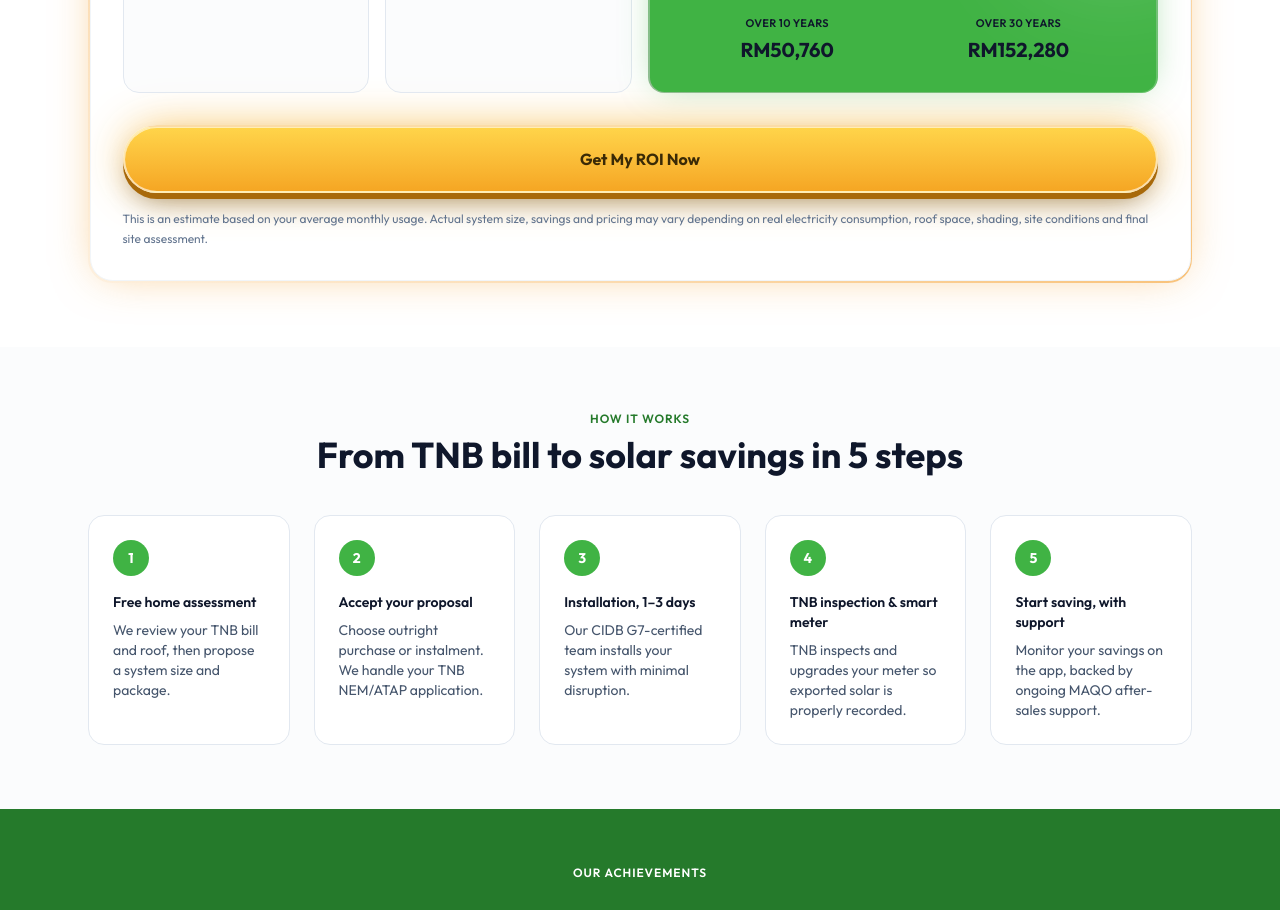
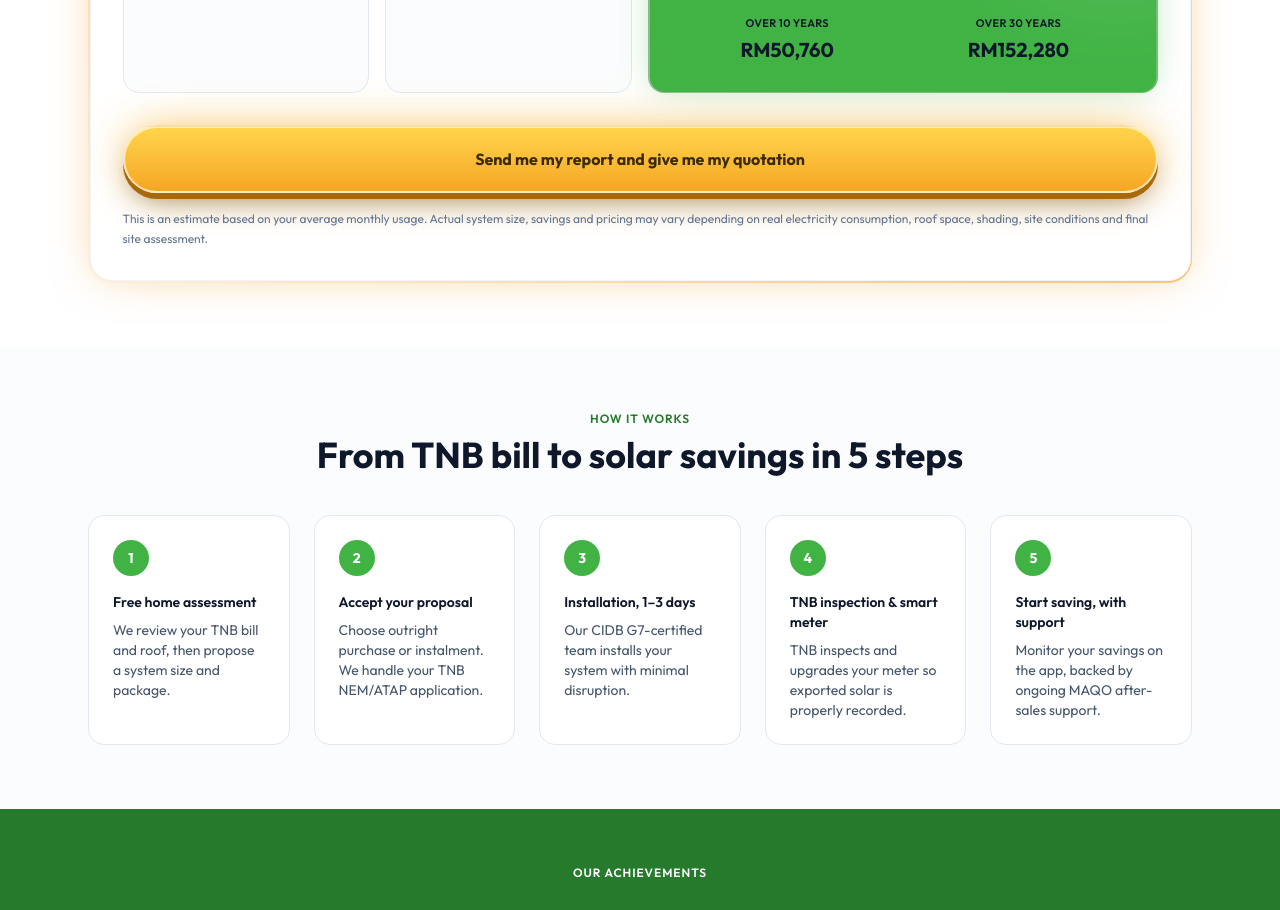
Before and after one commit to FrontierXmaqo/landingpage, a Next.js app: page / in a window 1280 px wide. Shown: the part 3780-4690 px from the top of the page. Built offline with nearby package versions, Linux system fonts and the light colour scheme; no server answers.

Commit message:
send me my report

```diff
--- a/app/components/SolarCalculator.tsx
+++ b/app/components/SolarCalculator.tsx
@@ -208,7 +208,7 @@ export default function SolarCalculator() {
               href="#assessment"
               className="mt-8 flex items-center justify-center gap-2 rounded-full border-2 border-white/60 bg-gradient-to-b from-[#FFD54A] to-[#F5A623] px-8 py-5 text-base font-bold text-[#3a2a06] transition-all duration-150 ease-out shadow-[inset_0_1px_0_rgba(255,255,255,0.6),0_6px_0_0_#a8690a,0_16px_28px_-10px_rgba(60,40,10,0.45),0_0_45px_-6px_rgba(247,181,60,0.9)] hover:-translate-y-0.5 hover:shadow-[inset_0_1px_0_rgba(255,255,255,0.65),0_8px_0_0_#a8690a,0_20px_32px_-10px_rgba(60,40,10,0.5),0_0_60px_-4px_rgba(247,181,60,1)] active:translate-y-1 active:shadow-[inset_0_1px_0_rgba(255,255,255,0.4),0_1px_0_0_#a8690a,0_6px_14px_-8px_rgba(60,40,10,0.45)] focus-visible:outline focus-visible:outline-2 focus-visible:outline-offset-4 focus-visible:outline-slate-900"
             >
-              Get My ROI Now
+              Send me my report and give me my quotation
             </a>
 
             <p className="mt-4 text-xs leading-relaxed text-slate-500">
```
